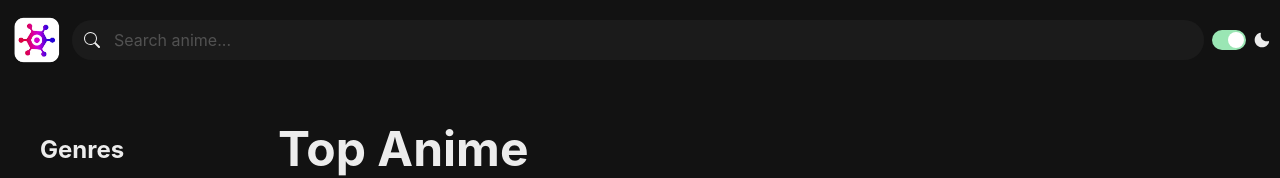
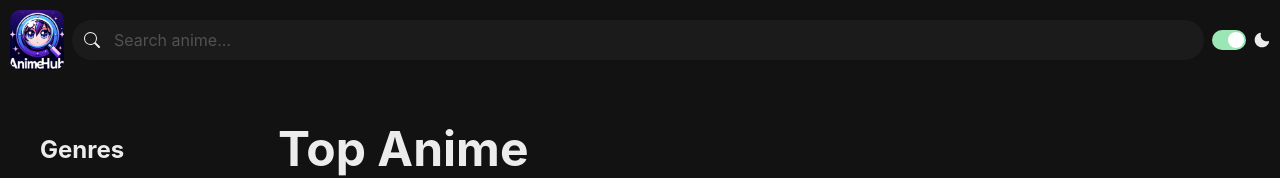
Before and after one commit to samuelpresse/AnimeHub, a React (Vite) app in the folder AnimeHub/: page / in a window 1280 px wide. Shown: the top 178 px of the page. Built offline with nearby package versions, Linux system fonts and the light colour scheme; no server answers.

Commit message:
Change logo

```diff
--- a/AnimeHub/src/components/NavBar.tsx
+++ b/AnimeHub/src/components/NavBar.tsx
@@ -8,7 +8,7 @@ const NavBar = () => {
   return (
     <HStack padding="10px">
       <Link to="/">
-        <Image src={logo} boxSize="60px" objectFit="cover" />
+        <Image src={logo} borderRadius="10px" boxSize="60px" objectFit="cover" />
       </Link>
       <SearchInput />
       <ColorModeSwitch />
```
Also changed, not shown: AnimeHub/src/assets/logo.webp.
